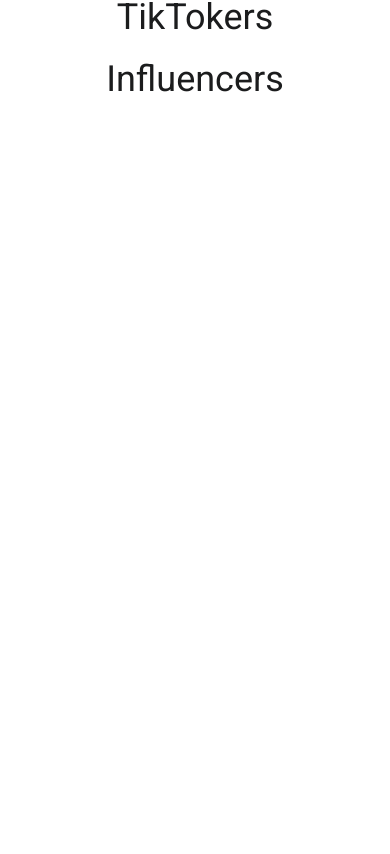
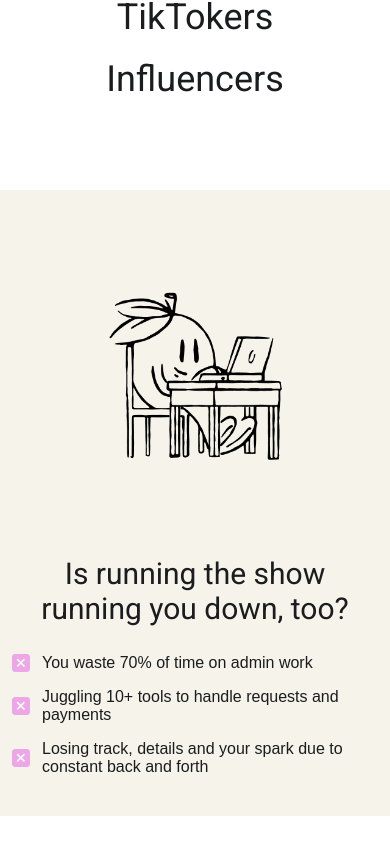
Before and after one commit to StupakYuliia/passionfroot-react-project, a React (Vite) app: page / in a window 390 px wide. Shown: the part 1048-1902 px from the top of the page. Before the commit the page ends 1238 px from the top, so only its background shows below. Built offline with nearby package versions, Linux system fonts and the light colour scheme; a web font is replaced by a local one.

Commit message:
feat: add Challenges section with layout and responsive styles

```diff
--- a/src/App.jsx
+++ b/src/App.jsx
@@ -2,6 +2,7 @@
 import Header from './components/Header/Header'
 import Hero from './components/Hero/Hero'
 import Audience from './components/Audience/Audience'
+import Challenges from './components/Challenges/Challenges'
 
 export default function App() {
   return (
@@ -10,6 +11,7 @@
       <main>
         <Hero/>
         <Audience/>
+        <Challenges/>
       </main>
     </div>
   )
--- /dev/null
+++ b/src/components/Challenges/Challenges.jsx
@@ -0,0 +1,49 @@
+import classes from '../Challenges/Challenges.module.css'
+import crossIcon from '../../assets/img/crossIcon.svg'
+import Image from '../Image/Image'
+import passionfrootCharacterImg from '../../assets/img/passionfroot-character.png'
+
+const challengesData = [
+    {
+        id: 1,
+        icon: crossIcon,
+        text: "You waste 70% of time on admin work",
+    },
+    {
+        id: 2,
+        icon: crossIcon,
+        text: "Juggling 10+ tools to handle requests and payments",
+    },
+    {
+        id: 3,
+        icon: crossIcon,
+        text: "Losing track, details and your spark due to constant back and forth",
+    },
+]
+
+export default function Challenges() {
+    return (
+        <section className={classes.challenges}>
+            <div className={`container ${classes.challenges__wrapper}`}>
+                <div className={classes.challenges__content}>
+                    <h3 className={classes.challenges__title}>Is running the show running you down, too?</h3>
+                    <ul className={classes.challenges__list}>
+                        {challengesData.map((item) => (
+                            <li className={classes.challenges__item} key={item.id}>
+                                <img src={item.icon} alt='Cross'/>
+                                <p>{item.text}</p>
+                            </li>
+                        ))}
+                    </ul>
+                </div>
+                <div className={classes.challenges__img}>
+                    <Image
+                        src={passionfrootCharacterImg}
+                        alt='A passionfruit character working at a desk with a laptop'
+                        className={classes.challenges__characterPic}
+                    />
+                </div>
+            </div>
+        </section>
+    )
+}
--- /dev/null
+++ b/src/components/Challenges/Challenges.module.css
@@ -0,0 +1,78 @@
+.challenges {
+    background-color: var(--color-bg-header);
+    margin-bottom: 8rem;
+    padding-top: 21.4rem;
+}
+
+.challenges__wrapper {
+    display: flex;
+}
+
+.challenges__content {
+    max-width: 50%;
+    display: flex;
+    flex-direction: column;
+    justify-content: center;
+}
+
+.challenges__title {
+    margin-bottom: 2.8rem;
+}
+
+.challenges__list {
+    max-width: 43rem;
+}
+
+.challenges__item {
+    margin-bottom: 2rem;
+    display: flex;
+    align-items: center;
+}
+
+.challenges__item:last-child {
+    margin-bottom: 0;
+}
+
+.challenges__item img {
+    margin-right: 1.2rem;
+}
+
+.challenges__item p {
+    font-family: var(--font-secondary);
+    font-size: var(--fs-lg);
+}
+
+@media (max-width: 1024px) {
+    .challenges {
+        padding: 0 0 4rem;
+    }
+
+    .challenges__wrapper {
+        flex-direction: column-reverse;
+    }
+
+    .challenges__content {
+        max-width: 40rem;
+        margin: 0 auto;
+    }
+
+    .challenges__title {
+        text-align: center;
+    }
+
+    .challenges__item {
+        margin-bottom: 1.6rem;
+    }
+
+    .challenges__item img {
+        width: 1.8rem;
+    }
+
+    .challenges__item p {
+        font-size: var(--fs-body);
+    }
+
+    .challenges__img {
+        margin: 0 auto ;
+    }
+  }
--- a/src/index.css
+++ b/src/index.css
@@ -28,8 +28,12 @@
   --fs-body: 1.6rem;
   --fs-h1-desktop: 9.6rem;
   --fs-h1-mobile: 5rem;
+  --fs-h2-desktop: 6,4rem;
+  --fs-h3-desktop: 4rem;
+  --fs-h3-mobile: 3rem;
   --fs-button: 1.6rem;
   --fs-lg: 2rem;
+
 }
 
 html {
@@ -60,12 +64,29 @@
   color: var(--color-header-link);
 }
 
+h1 {
+  font-size: var(--fs-h1-desktop);
+}
+
+h2 {
+  font-size: var(--fs-h2-desktop);
+}
+
+h3 {
+  font-size: var(--fs-h3-desktop);
+  font-weight: 400;
+}
+
 .title-hero {
   font-size: var(--fs-h1-desktop);
   font-weight: 400;
 }
 
 @media (max-width: 1024px) {
+  h3 {
+    font-size: var(--fs-h3-mobile);
+  }
+
   .title-hero {
     font-size: var(--fs-h1-mobile);
   }
```
Also changed, not shown: src/assets/img/crossIcon.svg (added), src/assets/img/passionfroot-character.png (added).
